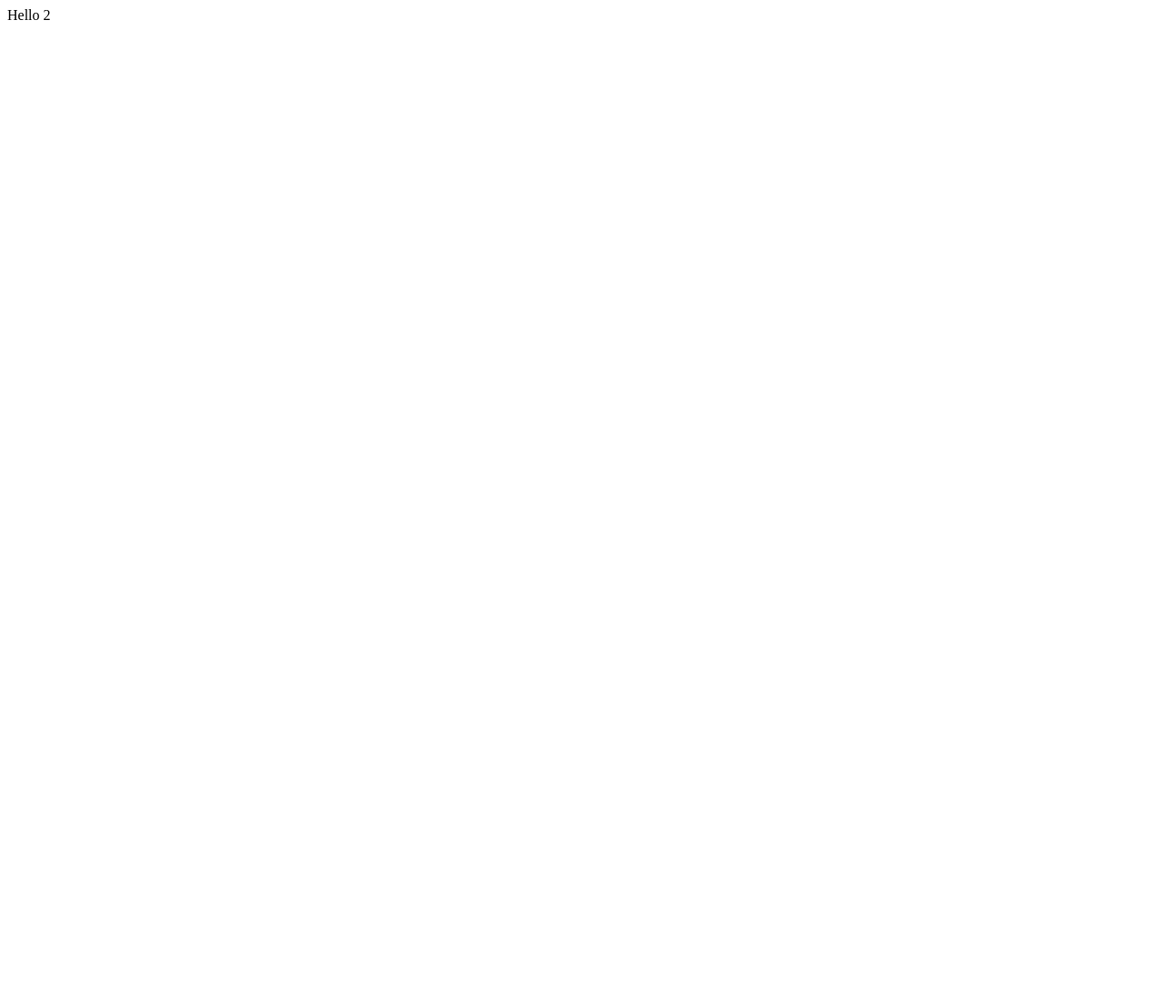
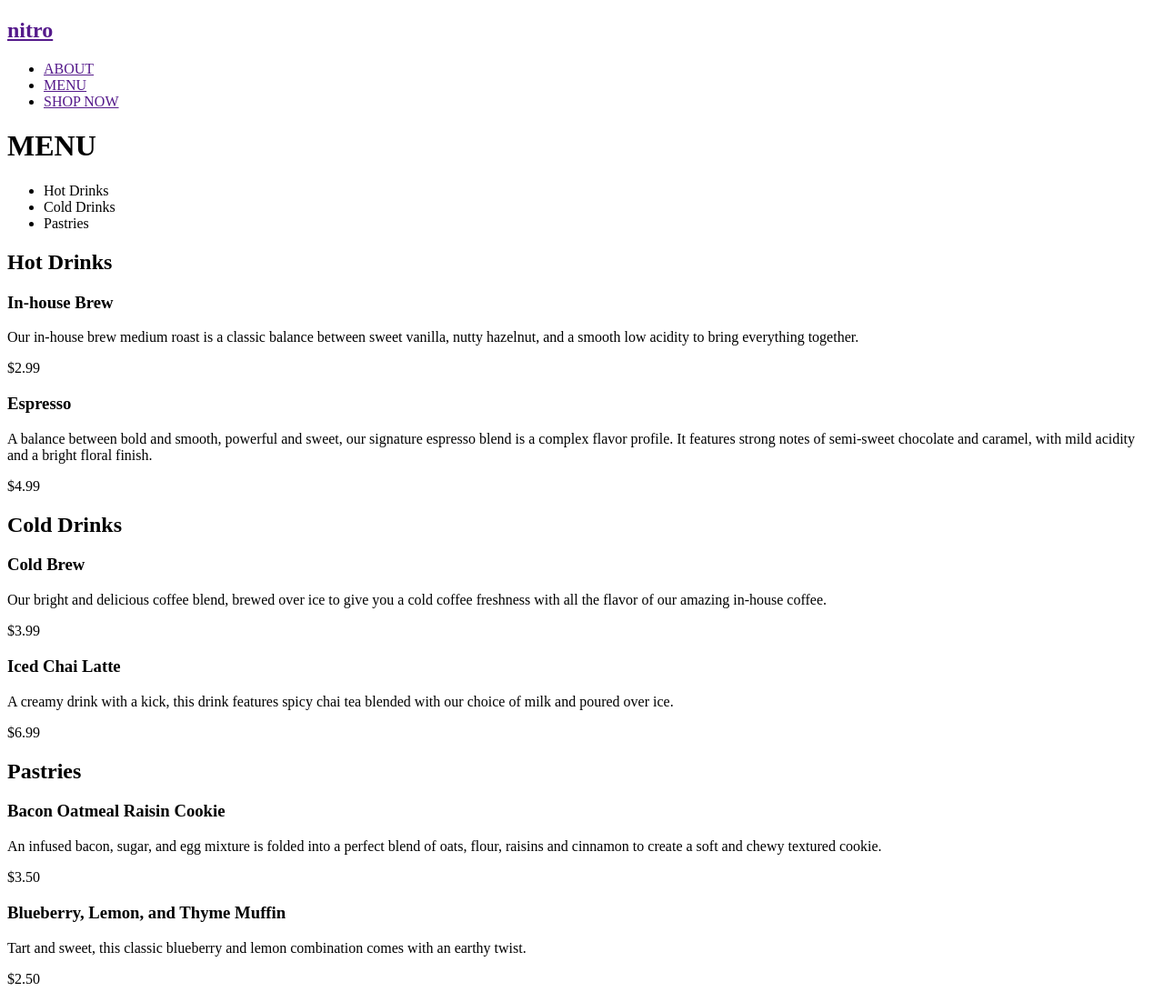
Before and after one commit to armonluck/coffeeshop-redo, a plain HTML site: page pages/menu.html in a window 1280 px wide. Shown: the whole page at 91% size. Before the commit the page ends 800 px from the top, so only its background shows below. Drawn offline with Linux system fonts and the light colour scheme.

Commit message:
Added HTML structure and basic content to menu.html page based on the mockup

```diff
--- a/pages/menu.html
+++ b/pages/menu.html
@@ -1,12 +1,83 @@
 <!DOCTYPE html>
 <html lang="en">
+
 <head>
     <meta charset="UTF-8">
     <meta name="viewport" content="width=device-width, initial-scale=1.0">
-    <link href="https://fonts.googleapis.com/css2?family=Open+Sans:ital,wght@0,300;0,400;0,600;0,700;1,400&display=swap" rel="stylesheet">
+    <link href="https://fonts.googleapis.com/css2?family=Open+Sans:ital,wght@0,300;0,400;0,600;0,700;1,400&display=swap"
+        rel="stylesheet">
     <title>Coffee Shop - Menu</title>
 </head>
+
 <body>
-    Hello 2
+    <header>
+        <nav>
+            <h2>
+                <a href="">nitro</a>
+            </h2>
+            <ul>
+                <li>
+                    <a href="">ABOUT</a>
+                </li>
+                <li>
+                    <a href="">MENU</a>
+                </li>
+                <li>
+                    <a href="">SHOP NOW</a>
+                </li>
+            </ul>
+        </nav>
+    </header>
+    <main>
+        <h1>MENU</h1>
+        <ul>
+            <li>Hot Drinks</li>
+            <li>Cold Drinks</li>
+            <li>Pastries</li>
+        </ul>
+
+        <section>
+            <h2>Hot Drinks</h2>
+            <h3>In-house Brew</h3>
+            <p>
+                Our in-house brew medium roast is a classic balance between sweet vanilla, nutty hazelnut, and a smooth low acidity to bring everything together.
+            </p>
+            <p>$2.99</p>
+            <h3>Espresso</h3>
+            <p>
+                A balance between bold and smooth, powerful and sweet, our signature espresso blend is a complex flavor profile. It features strong notes of semi-sweet chocolate and caramel, with mild acidity and a bright floral finish.
+            </p>
+            <p>$4.99</p>
+        </section>
+
+        <section>
+            <h2>Cold Drinks</h2>
+            <h3>Cold Brew</h3>
+            <p>
+                Our bright and delicious coffee blend, brewed over ice to give you a cold coffee freshness with all the flavor of our amazing in-house coffee.
+            </p>
+            <p>$3.99</p>
+            <h3>Iced Chai Latte</h3>
+            <p>
+                A creamy drink with a kick, this drink features spicy chai tea blended with our choice of milk and poured over ice.
+            </p>
+            <p>$6.99</p>
+        </section>
+
+        <section>
+            <h2>Pastries</h2>
+            <h3>Bacon Oatmeal Raisin Cookie</h3>
+            <p>
+                An infused bacon, sugar, and egg mixture is folded into a perfect blend of oats, flour, raisins and cinnamon to create a soft and chewy textured cookie.
+            </p>
+            <p>$3.50</p>
+            <h3>Blueberry, Lemon, and Thyme Muffin</h3>
+            <p>
+                Tart and sweet, this classic blueberry and lemon combination comes with an earthy twist.
+            </p>
+            <p>$2.50</p>
+        </section>
+    </main>
 </body>
+
 </html>
```
Also changed, not shown: index.html (+34 -1 lines).
